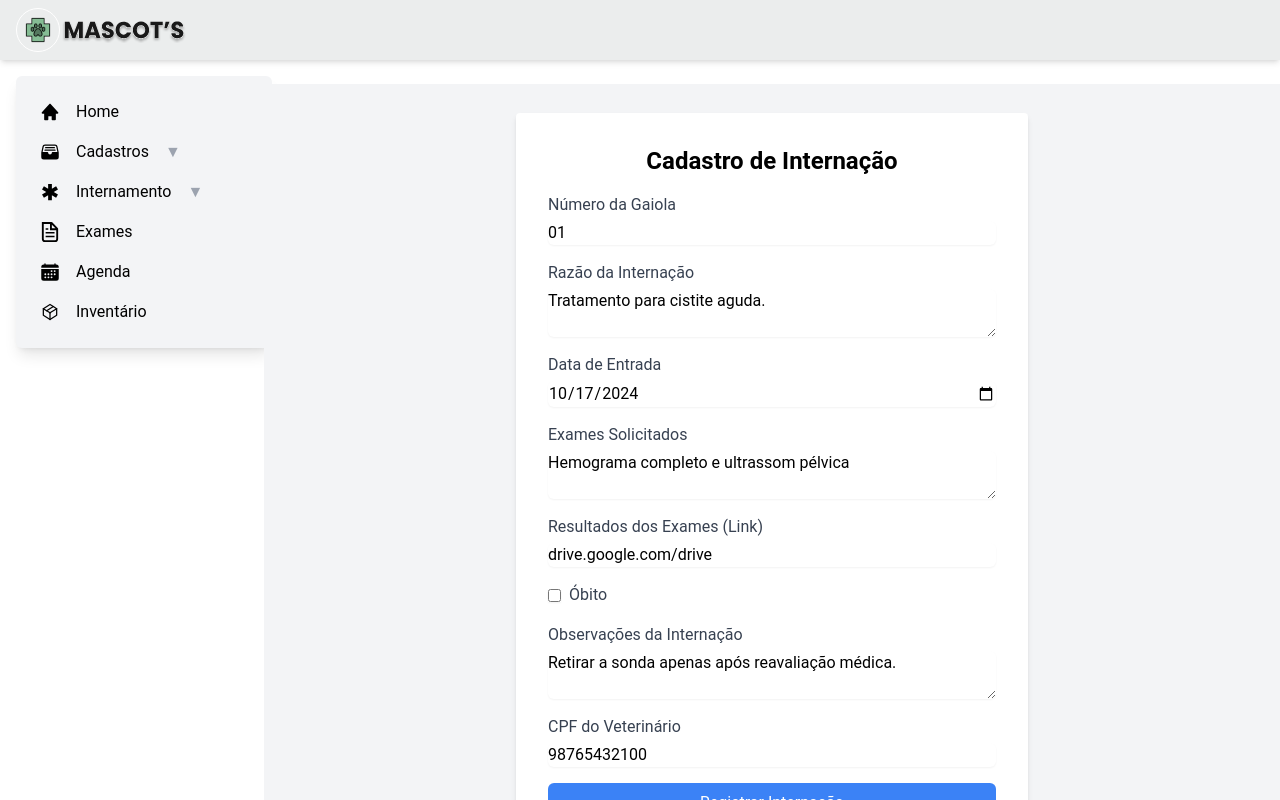
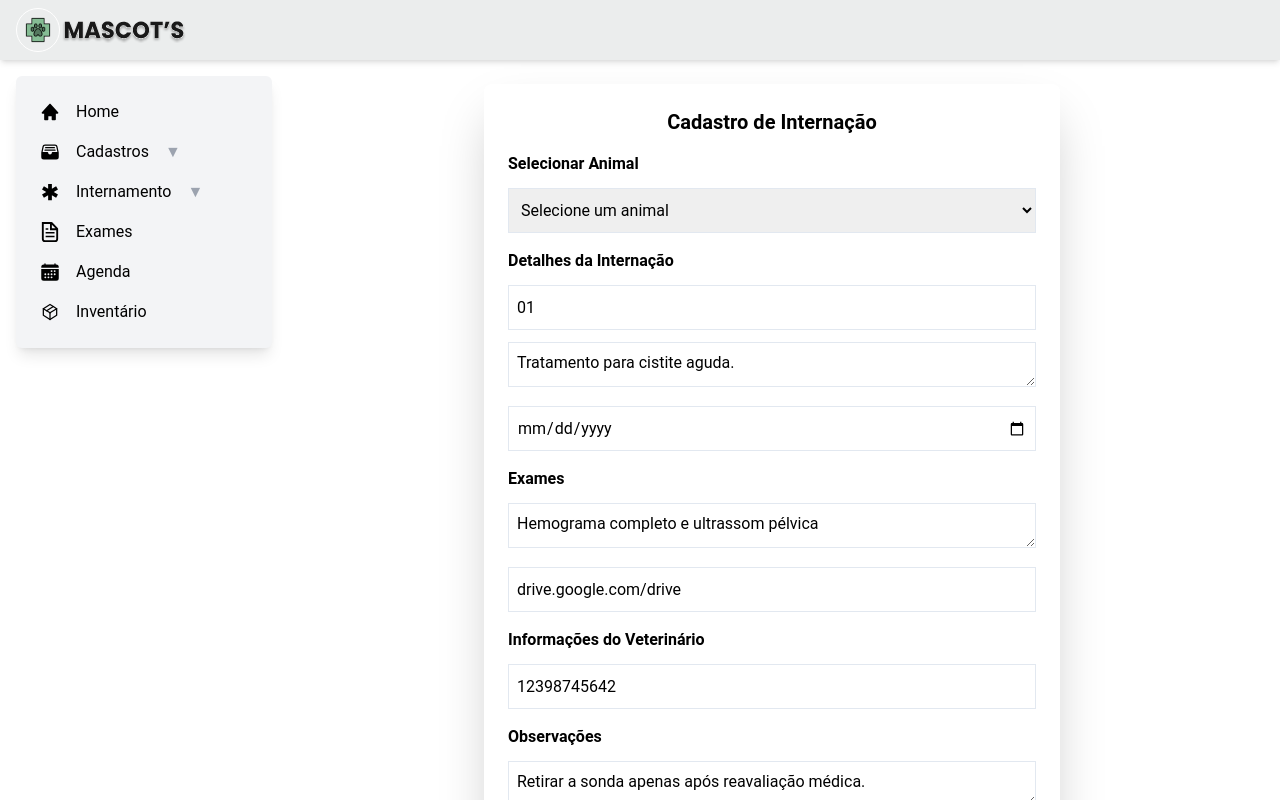
Before and after one commit to softexrecifepe/PI-MASCOTS-TURMA-07-EQUIPE-03, a Next.js app: page /management/hospitalizationsForm in a window 1280 px wide. Built offline with nearby package versions, Linux system fonts and the light colour scheme.

Commit message:
refactor: Adiciona mais dados para cadastro de internamento

```diff
--- a/src/app/management/hospitalizationsForm/hospitalForm.tsx
+++ b/src/app/management/hospitalizationsForm/hospitalForm.tsx
@@ -1,23 +1,43 @@
 "use client";
 import { useEffect, useState } from "react";
+import { motion } from "framer-motion";
+import { postAnimalsHospital } from "../../../../get-animals";
 // import { useRouter } from "next/router";
 
 export interface HospitalizationData {
-  cage_number: string;
-  reason: string;
-  entry_date: string;
+  cage_number: string; //"1"
+  reason: string; //"Fratura"
+  entry_date: string;// Date "2024-10-11T00:00:00.000Z",
+  requested_exams: string; //"Raio-X, Hemograma",
+  results_exams: string //"googledrive.com/examespet1",
+  hospitalization_observations: string; //"Animal em recuperação, monitoramento contínuo.",
+  pet_id: number; //1,
+  pet_name: string; //"Toinha",
+  owners_name: string; //"Sabrina Mathias",
+  owners_contact: string; //"81988278783",
+  consultation_id: number; //1,
+  veterinarian_cpf: string;//"12398745642"
   discharge_date: string | null;
   discharge_time: string | null;
-  requested_exams: string;
-  results_exams: string;
   death: boolean;
   time_death: string | null;
   date_death: string | null;
-  hospitalization_observations: string;
-  pet_id: number;
-  consultation_id: number;
-  veterinarian_CPF: string;
+  hospitalization_id: number; //11
 }
+
+export interface Animal {
+  id: number;
+  name: string;
+  owner_name: string;
+}
+
+export const getAnimals = (): Animal[] => {
+  if (typeof window === "undefined") {
+    return [];
+  }
+  const savedAnimals = localStorage.getItem("animals");
+  return savedAnimals ? JSON.parse(savedAnimals) : [];
+};
 
 export const getHospitalizations = (): HospitalizationData[] => {
   if (typeof window === "undefined") {
@@ -29,29 +49,37 @@ export const getHospitalizations = (): HospitalizationData[] => {
 };
 
 const RegisterHospitalization = () => {
+  const [message, setMessage] = useState("");
   const [hospitalizations, setHospitalizations] = useState<HospitalizationData[]>([]);
+  const [animals, setAnimals] = useState<Animal[]>([]);
   const [formData, setFormData] = useState<HospitalizationData>({
     cage_number: "01",
     reason: "Tratamento para cistite aguda.",
-    entry_date: "2024-10-17",
+    entry_date: "2024-10-11T00:00:00.000Z",
+    requested_exams: "Hemograma completo e ultrassom pélvica",
+    results_exams: "drive.google.com/drive",
+    hospitalization_observations: "Retirar a sonda apenas após reavaliação médica.",
+    pet_id: 1,
+    pet_name: "Toinha",
+    owners_name: "Sabrina Mathias",
+    owners_contact: "81988278783",
+    consultation_id: 1,
+    veterinarian_cpf: "12398745642",
     discharge_date: null,
     discharge_time: null,
-    requested_exams: "Hemograma completo e ultrassom pélvica",
-    results_exams: "drive.google.com/drive",
     death: false,
     time_death: null,
     date_death: null,
-    hospitalization_observations:
-      "Retirar a sonda apenas após reavaliação médica.",
-    pet_id: 1,
-    consultation_id: 1,
-    veterinarian_CPF: "98765432100",
+    hospitalization_id: 11,
   });
 
   // Busca os dados das internações do localStorage
   useEffect(() => {
     const savedHospitalizations = getHospitalizations();
     setHospitalizations(savedHospitalizations);
+
+    const savedAnimals = getAnimals();
+    setAnimals(savedAnimals);
   }, []);
 
   // Carregar internações do localStorage na primeira renderização
@@ -81,171 +109,326 @@ const RegisterHospitalization = () => {
     });
   };
 
-  const handleSubmit = (e: React.FormEvent) => {
+  const handleAnimalSelect = (e: React.ChangeEvent<HTMLSelectElement>) => {
+    const selectedAnimalId = parseInt(e.target.value);
+    const selectedAnimal = animals.find((animal) => animal.id === selectedAnimalId);
+    if (selectedAnimal) {
+      setFormData({
+        ...formData,
+        pet_id: selectedAnimal.id,
+        pet_name: selectedAnimal.name,
+        owners_name: selectedAnimal.owner_name,
+      });
+    }
+  };
+
+  const handleSubmit = async (e: React.FormEvent) => {
     e.preventDefault();
 
     const newHospitalization = { ...formData };
 
     // Adicionar nova internação à lista
     setHospitalizations((prevHospitalizations) => [...prevHospitalizations, newHospitalization]);
-
-    alert("Cadastrado com sucesso!")
+    setMessage("Internação cadastrada com sucesso!");
+    // alert("Cadastrado com sucesso!")
 
     // Limpar o formulário
     setFormData({
-      cage_number: "01",
+      cage_number: "",
       reason: "",
       entry_date: "",
+      requested_exams: "",
+      results_exams: "",
+      hospitalization_observations: "",
+      pet_id: 1,
+      pet_name: "",
+      owners_name: "",
+      owners_contact: "",
+      consultation_id: 1,
+      veterinarian_cpf: "",
       discharge_date: null,
       discharge_time: null,
-      requested_exams: "",
-      results_exams: "",
       death: false,
       time_death: null,
       date_death: null,
-      hospitalization_observations: "",
-      pet_id: 1,
-      consultation_id: 1,
-      veterinarian_CPF: "",
+      hospitalization_id: 11,
     });
 
     //Para futura integração de API
-    /* try {
-      // Armazenar localmente no localStorage
-      localStorage.setItem("hospitalizationData", JSON.stringify(formData));
-      console.log("Dados de internação salvos localmente!");
+    try {
+      // Envia os dados usando a função externa com Axios
+      const response = await postAnimalsHospital(formData);
+      setMessage("Internação cadastrada com sucesso!");
+      console.log("Resposta da API:", response);
 
-      // Aqui é o ponto onde uma futura requisição API pode ser integrada:
-      // fetch('/api/hospitalization', {
-      //   method: 'POST',
-      //   headers: {
-      //     'Content-Type': 'application/json'
-      //   },
-      //   body: JSON.stringify(formData)
-      // }).then(res => res.json())
-      //   .then(data => console.log(data))
-      //   .catch(error => console.error('Erro ao salvar dados:', error));
+      // Limpa o formulário
+      setFormData({
+        cage_number: "",
+        reason: "",
+        entry_date: "",
+        requested_exams: "",
+        results_exams: "",
+        hospitalization_observations: "",
+        pet_id: 1,
+        pet_name: "",
+        owners_name: "",
+        owners_contact: "",
+        consultation_id: 1,
+        veterinarian_cpf: "",
+        discharge_date: null,
+        discharge_time: null,
+        death: false,
+        time_death: null,
+        date_death: null,
+        hospitalization_id: 11,
+      });
+    } catch (error) {
+      setMessage("Erro ao cadastrar internação.");
+      console.error(error);
+    }
 
-      //   router.push("/success"); // Redireciona para uma página de sucesso ou outra página
-      alert("Cadastrado com sucesso");
-      console.log(formData);
-    } catch (error) {
-      console.error("Erro ao salvar dados:", error);
-      alert("Erro ao salvar dados");
-    } */
+    setMessage("")
   };
 
+  // return (
+  //   <div className="flex justify-center items-center min-h-screen bg-gray-100">
+  //     <form
+  //       onSubmit={handleSubmit}
+  //       className="bg-white p-8 rounded shadow-md w-full max-w-lg space-y-4"
+  //     >
+  //       <h2 className="text-2xl font-semibold mb-4 text-center">
+  //         Cadastro de Internação
+  //       </h2>
+
+  //       {/* Cage Number */}
+  //       <label className="block">
+  //         <span className="text-gray-700">Número da Gaiola</span>
+  //         <input
+  //           type="text"
+  //           name="cage_number"
+  //           value={formData.cage_number}
+  //           onChange={handleChange}
+  //           className="mt-1 block w-full rounded-md border-gray-300 shadow-sm"
+  //         />
+  //       </label>
+
+  //       {/* Reason */}
+  //       <label className="block">
+  //         <span className="text-gray-700">Razão da Internação</span>
+  //         <textarea
+  //           name="reason"
+  //           value={formData.reason}
+  //           onChange={handleChange}
+  //           className="mt-1 block w-full rounded-md border-gray-300 shadow-sm"
+  //         ></textarea>
+  //       </label>
+
+  //       {/* Entry Date */}
+  //       <label className="block">
+  //         <span className="text-gray-700">Data de Entrada</span>
+  //         <input
+  //           type="date"
+  //           name="entry_date"
+  //           value={formData.entry_date}
+  //           onChange={handleChange}
+  //           className="mt-1 block w-full rounded-md border-gray-300 shadow-sm"
+  //         />
+  //       </label>
+
+  //       {/* Requested Exams */}
+  //       <label className="block">
+  //         <span className="text-gray-700">Exames Solicitados</span>
+  //         <textarea
+  //           name="requested_exams"
+  //           value={formData.requested_exams}
+  //           onChange={handleChange}
+  //           className="mt-1 block w-full rounded-md border-gray-300 shadow-sm"
+  //         ></textarea>
+  //       </label>
+
+  //       {/* Results Exams */}
+  //       <label className="block">
+  //         <span className="text-gray-700">Resultados dos Exames (Link)</span>
+  //         <input
+  //           type="text"
+  //           name="results_exams"
+  //           value={formData.results_exams}
+  //           onChange={handleChange}
+  //           className="mt-1 block w-full rounded-md border-gray-300 shadow-sm"
+  //         />
+  //       </label>
+
+  //       {/* Death */}
+  //       <label className="flex items-center space-x-2">
+  //         <input
+  //           type="checkbox"
+  //           name="death"
+  //           checked={formData.death}
+  //           onChange={handleChange}
+  //           className="rounded border-gray-300 text-red-600 shadow-sm focus:ring-red-500"
+  //         />
+  //         <span className="text-gray-700">Óbito</span>
+  //       </label>
+
+  //       {/* Hospitalization Observations */}
+  //       <label className="block">
+  //         <span className="text-gray-700">Observações da Internação</span>
+  //         <textarea
+  //           name="hospitalization_observations"
+  //           value={formData.hospitalization_observations}
+  //           onChange={handleChange}
+  //           className="mt-1 block w-full rounded-md border-gray-300 shadow-sm"
+  //         ></textarea>
+  //       </label>
+
+  //       {/* Veterinarian CPF */}
+  //       <label className="block">
+  //         <span className="text-gray-700">CPF do Veterinário</span>
+  //         <input
+  //           type="text"
+  //           name="veterinarian_CPF"
+  //           value={formData.veterinarian_CPF}
+  //           onChange={handleChange}
+  //           className="mt-1 block w-full rounded-md border-gray-300 shadow-sm"
+  //         />
+  //       </label>
+
+  //       <button
+  //         type="submit"
+  //         className="w-full mt-4 bg-blue-500 text-white py-2 rounded-md hover:bg-blue-600 transition duration-300"
+  //       >
+  //         Registrar Internação
+  //       </button>
+  //     </form>
+  //   </div>
+  // );
   return (
-    <div className="flex justify-center items-center min-h-screen bg-gray-100">
-      <form
+    <motion.div
+      initial={{ opacity: 0, y: 30 }}
+      animate={{ opacity: 1, y: 0 }}
+      exit={{ opacity: 0, y: -30 }}
+      transition={{ duration: 0.5 }}
+      className="container mx-auto p-6 bg-white shadow-2xl rounded-lg max-w-xl"
+    >
+      <motion.form
         onSubmit={handleSubmit}
-        className="bg-white p-8 rounded shadow-md w-full max-w-lg space-y-4"
+        initial={{ opacity: 0 }}
+        animate={{ opacity: 1 }}
+        transition={{ delay: 0.3 }}
+        className="space-y-4"
       >
-        <h2 className="text-2xl font-semibold mb-4 text-center">
-          Cadastro de Internação
-        </h2>
+        <h2 className="text-xl font-bold mb-2 text-center">Cadastro de Internação</h2>
 
-        {/* Cage Number */}
-        <label className="block">
-          <span className="text-gray-700">Número da Gaiola</span>
-          <input
+        {/* Dropdown para selecionar animal */}
+        <fieldset className="space-y-3">
+          <legend className="font-semibold text-base">Selecionar Animal</legend>
+          <motion.select
+            name="pet_id"
+            value={formData.pet_id}
+            onChange={handleAnimalSelect}
+            className="input-field"
+          >
+            <option value="">Selecione um animal</option>
+            {animals.map((animal) => (
+              <option key={animal.id} value={animal.id}>
+                {animal.name} (Proprietário: {animal.owner_name})
+              </option>
+            ))}
+          </motion.select>
+        </fieldset>
+
+
+        {/* Campos do Formulário */}
+        <fieldset className="space-y-3">
+          <legend className="font-semibold text-base">Detalhes da Internação</legend>
+          <motion.input
             type="text"
             name="cage_number"
+            placeholder="Número da Gaiola"
             value={formData.cage_number}
             onChange={handleChange}
-            className="mt-1 block w-full rounded-md border-gray-300 shadow-sm"
+            className="input-field"
           />
-        </label>
-
-        {/* Reason */}
-        <label className="block">
-          <span className="text-gray-700">Razão da Internação</span>
-          <textarea
+          <motion.textarea
             name="reason"
+            placeholder="Razão da Internação"
             value={formData.reason}
             onChange={handleChange}
-            className="mt-1 block w-full rounded-md border-gray-300 shadow-sm"
-          ></textarea>
-        </label>
-
-        {/* Entry Date */}
-        <label className="block">
-          <span className="text-gray-700">Data de Entrada</span>
-          <input
+            className="input-field"
+          />
+          <motion.input
             type="date"
             name="entry_date"
             value={formData.entry_date}
             onChange={handleChange}
-            className="mt-1 block w-full rounded-md border-gray-300 shadow-sm"
+            className="input-field"
           />
-        </label>
+        </fieldset>
 
-        {/* Requested Exams */}
-        <label className="block">
-          <span className="text-gray-700">Exames Solicitados</span>
-          <textarea
+        <fieldset className="space-y-3">
+          <legend className="font-semibold text-base">Exames</legend>
+          <motion.textarea
             name="requested_exams"
+            placeholder="Exames Solicitados"
             value={formData.requested_exams}
             onChange={handleChange}
-            className="mt-1 block w-full rounded-md border-gray-300 shadow-sm"
-          ></textarea>
-        </label>
-
-        {/* Results Exams */}
-        <label className="block">
-          <span className="text-gray-700">Resultados dos Exames (Link)</span>
-          <input
+            className="input-field"
+          />
+          <motion.input
             type="text"
             name="results_exams"
+            placeholder="Resultados dos Exames (link)"
             value={formData.results_exams}
             onChange={handleChange}
-            className="mt-1 block w-full rounded-md border-gray-300 shadow-sm"
+            className="input-field"
           />
-        </label>
+        </fieldset>
 
-        {/* Death */}
-        <label className="flex items-center space-x-2">
-          <input
-            type="checkbox"
-            name="death"
-            checked={formData.death}
+        <fieldset className="space-y-3">
+          <legend className="font-semibold text-base">Informações do Veterinário</legend>
+          <motion.input
+            type="text"
+            name="veterinarian_CPF"
+            placeholder="CPF do Veterinário"
+            value={formData.veterinarian_cpf}
             onChange={handleChange}
-            className="rounded border-gray-300 text-red-600 shadow-sm focus:ring-red-500"
+            className="input-field"
           />
-          <span className="text-gray-700">Óbito</span>
-        </label>
+        </fieldset>
 
-        {/* Hospitalization Observations */}
-        <label className="block">
-          <span className="text-gray-700">Observações da Internação</span>
-          <textarea
+        {/* Observações */}
+        <fieldset className="space-y-3">
+          <legend className="font-semibold text-base">Observações</legend>
+          <motion.textarea
             name="hospitalization_observations"
+            placeholder="Observações da Internação"
             value={formData.hospitalization_observations}
             onChange={handleChange}
-            className="mt-1 block w-full rounded-md border-gray-300 shadow-sm"
-          ></textarea>
-        </label>
+            className="input-field"
+          />
+        </fieldset>
 
-        {/* Veterinarian CPF */}
-        <label className="block">
-          <span className="text-gray-700">CPF do Veterinário</span>
-          <input
-            type="text"
-            name="veterinarian_CPF"
-            value={formData.veterinarian_CPF}
-            onChange={handleChange}
-            className="mt-1 block w-full rounded-md border-gray-300 shadow-sm"
-          />
-        </label>
-
-        <button
+        <motion.button
           type="submit"
-          className="w-full mt-4 bg-blue-500 text-white py-2 rounded-md hover:bg-blue-600 transition duration-300"
+          whileHover={{ scale: 1.05 }}
+          whileTap={{ scale: 0.95 }}
+          className="w-full bg-blue-500 text-white font-bold py-2 rounded-md"
         >
           Registrar Internação
-        </button>
-      </form>
-    </div>
+        </motion.button>
+
+        {message && (
+          <motion.p
+            initial={{ opacity: 0 }}
+            animate={{ opacity: 1 }}
+            transition={{ delay: 0.2 }}
+            className="text-center mt-3 font-semibold text-green-600"
+          >
+            {message}
+          </motion.p>
+        )}
+      </motion.form>
+    </motion.div>
   );
 };
 
--- a/src/app/management/hospitalizationsList/hospitalList.tsx
+++ b/src/app/management/hospitalizationsList/hospitalList.tsx
@@ -70,14 +70,14 @@ const HospitalizationList = () => {
   }, []);
 
   return (
-    <div className="flex flex-col items-center min-h-screen bg-gray-100 p-4 rounded-lg">
+    <div className="flex flex-col items-center min-h-screen p-4 rounded-lg">
 
       <h1 className="text-2xl font-bold mb-4">Lista de Internações</h1>
       {loading ? ( // Exibe o indicador de carregamento
         <div className="flex justify-center items-center h-64">
           <span className="text-lg font-semibold">Carregando...</span>
         </div>) : (
-        <table className="table-auto border-collapse border border-gray-300 ">
+        <table className="table-auto border-collapse border border-gray-300 shadow-xl">
           <thead className="rounded-lg">
             <tr className="bg-gray-200">
             <th className="border border-gray-300 px-4 py-2">Gaiola</th>
```
Also changed, not shown: get-animals.tsx (+19 -0 lines).
